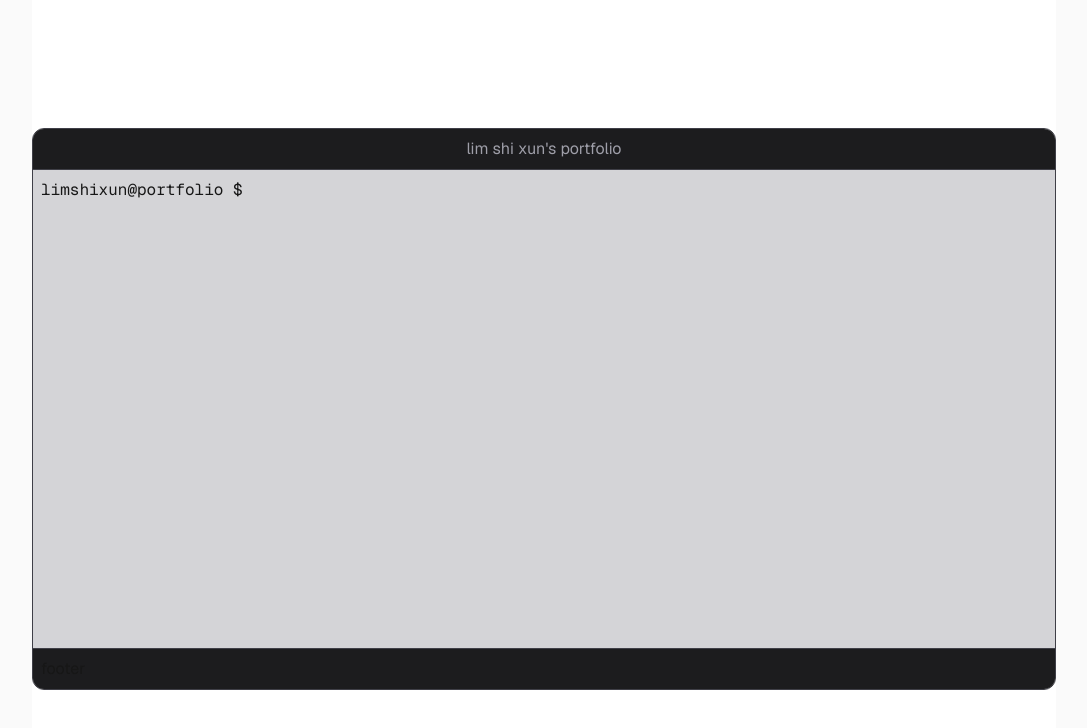
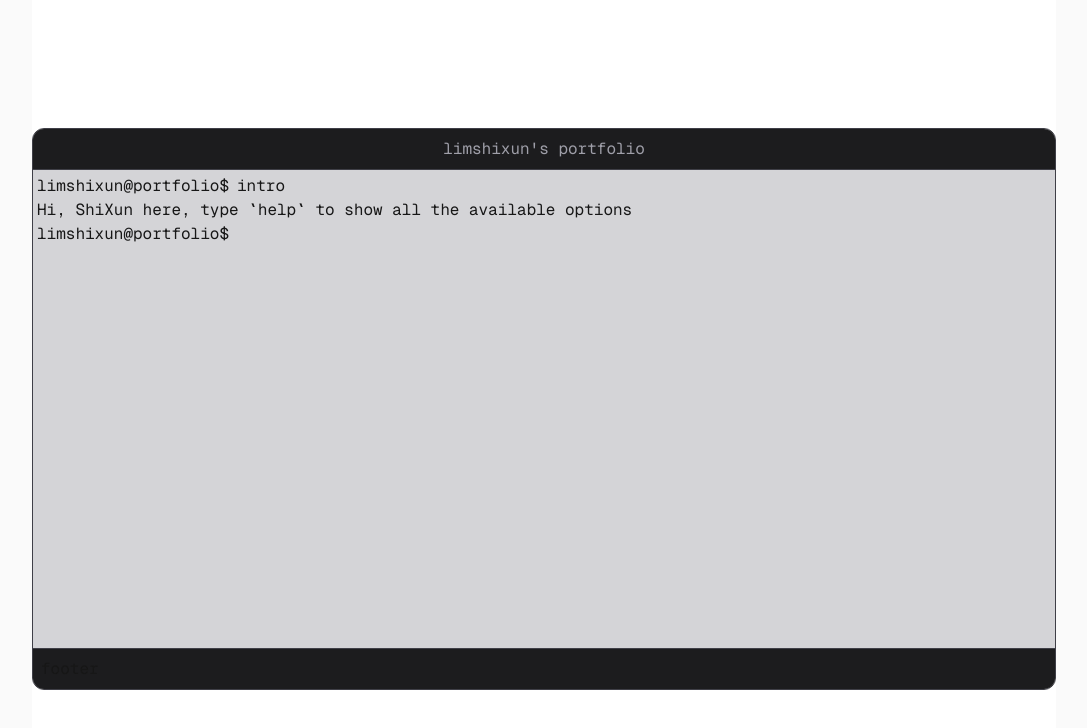
Before and after one commit to limshixun/my-website, a Next.js app: page / in a window 1280 px wide. Shown: the top 728 px of the page, without its empty margins (96-1183 px from the left). Built offline with nearby package versions, Linux system fonts and the light colour scheme.

Commit message:
feat: add logs and simple clear commands

```diff
--- a/components/Terminal.tsx
+++ b/components/Terminal.tsx
@@ -1,25 +1,74 @@
 "use client"
-import { useState, useRef, useEffect } from "react"
+import { useState, useEffect } from "react"
 export function Terminal() {
 	const [input, setInput] = useState("")
+	const [logs, setLogs] = useState([{ cmd: "intro", output: "Hi, ShiXun here, type `help` to show all the available options" }])
 
+	// Focus on input when clicked on terminal
 	useEffect(() => {
 		const terminal = document.getElementById("terminal")!
-		console.log(terminal)
-		terminal.addEventListener("click", () => {
-			terminal.focus()
-		})
-		return () => terminal.removeEventListener("click", () => terminal.focus())
+		const input = document.getElementById('input')!
+		const handleTerminalFocus = () => input.focus()
+
+		terminal.addEventListener("click", handleTerminalFocus)
+		return () => {
+			terminal.removeEventListener("click", handleTerminalFocus)
+		}
 	}, [])
 
+
+	const executeCommand = (command: string) => {
+		const trimmedCommand = command.trim();
+		if (trimmedCommand === "clear") {
+			setLogs([])
+			return ""
+		}
+		return trimmedCommand === "" ? "" : `${trimmedCommand}: command not found.`
+	}
+
+	const writeHistory = (output: string) => {
+		setLogs([...logs, { cmd: input, output: output }])
+	}
+
 	return (
-		<div id="terminal" tabIndex={1} onBlur={() => setInput("")} onFocus={() => setInput("focused")} className="bg-zinc-500/30 overflow-hidden border border-zinc-700 backdrop-blur-2xl w-full h-full grid grid-rows-[1fr_auto_1fr] rounded-xl">
-			<div className="p-2 bg-zinc-950/90 text-zinc-400 lowercase text-center">Lim Shi Xun's Portfolio</div>
-			<div className="p-2 border-y border-zinc-700 min-h-120 ">
-				<div className="flex gap-2">
-					<span className="font-mono">limshixun@portfolio $ </span>
-					<div >
-						<p className="font-mono">{input}</p>
+		<div
+			id="terminal"
+			className="bg-zinc-500/30 font-mono overflow-hidden border border-zinc-700 backdrop-blur-2xl w-full h-full grid grid-rows-[1fr_auto_1fr] rounded-xl">
+			<div className="p-2 bg-zinc-950/90 text-zinc-400 lowercase text-center">LimShiXun's Portfolio</div>
+			<div className="p-1 border-y border-zinc-700 min-h-120 ">
+				<div className="text-wrap break-all flex flex-col">
+					{logs.length > 0 && (logs.map(({ cmd, output }, idx) => {
+						return (
+							<div key={idx}>
+								<div className="flex gap-2">
+									<span>limshixun@portfolio$</span>
+									<span>{cmd}</span>
+								</div>
+								<span>{output}</span>
+							</div>
+						)
+					}))}
+					<div className="flex gap-2">
+						<span>limshixun@portfolio$</span>
+						<span
+							id="input"
+							contentEditable
+							onInput={(e) => {
+								setInput(e.currentTarget.textContent || "")
+							}}
+							onKeyDown={(e) => {
+								if (e.code.toLowerCase() === "enter") {
+									// Prevent to nextline
+									e.preventDefault()
+									const output = executeCommand(e.currentTarget.textContent)
+									writeHistory(output)
+									// Reset
+									e.currentTarget.textContent = ""
+									setInput("")
+								}
+							}}
+							className="focus:outline-0"
+						/>
 					</div>
 				</div>
 			</div>
```
Also changed, not shown: constants/commands.ts (added).
